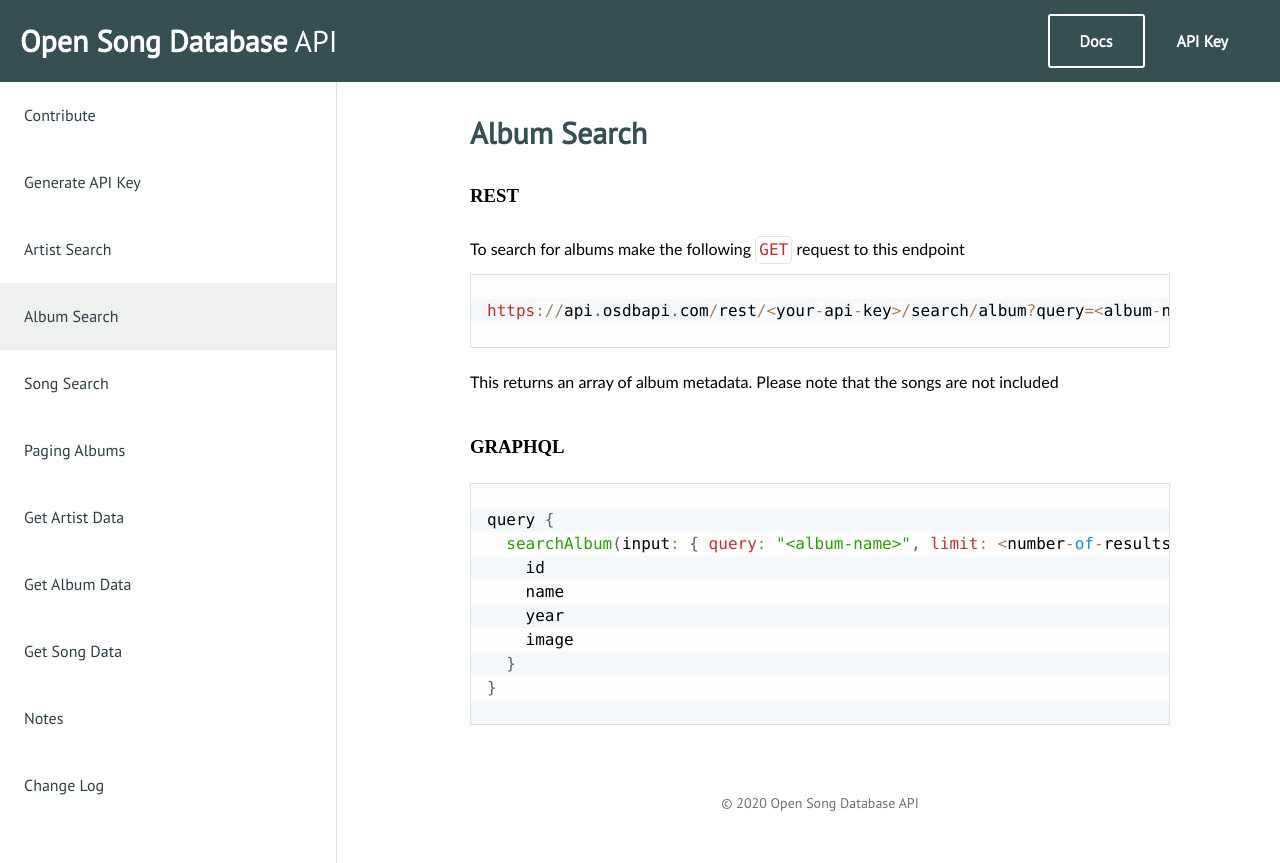
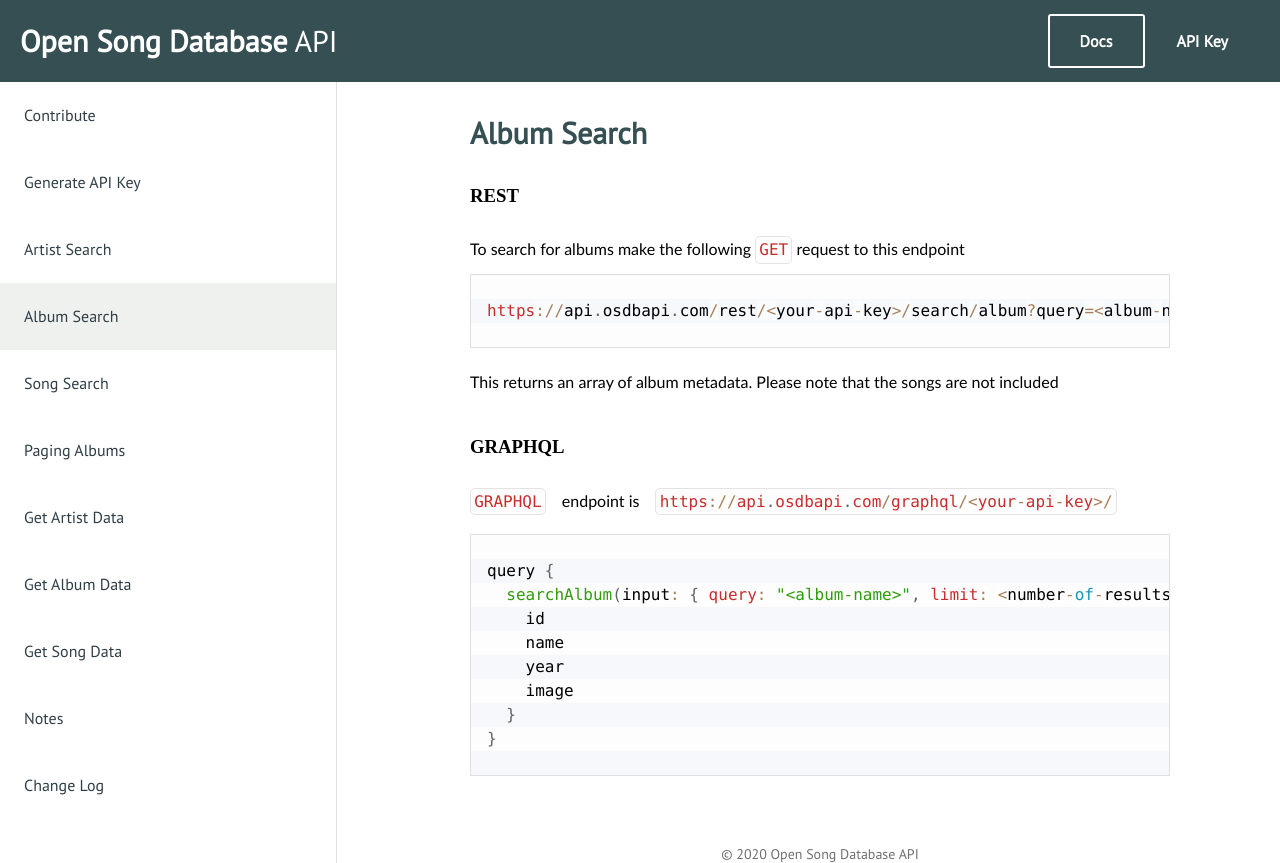
Before and after one commit to cokoghenun/open-song-database, a React (Create React App) app: page /docs/albumsearch in a window 1280 px wide. Before the commit the page ends 812 px from the top, so only its background shows below. Built offline with nearby package versions, Linux system fonts and the light colour scheme; a web font is replaced by a local one.

Commit message:
feat: Adds graphql endpoint and updates docs

```diff
--- a/src/routes/Docs/AlbumSearch.js
+++ b/src/routes/Docs/AlbumSearch.js
@@ -7,7 +7,7 @@ import Code from '../../components/Code';
 import { AppContext } from '../../components/AppContext';
 
 const AlbumSearch = () => {
-  const { restUrl } = useContext(AppContext);
+  const { restUrl, gqlUrl } = useContext(AppContext);
 
   useEffect(() => {
     Prism.highlightAll();
@@ -28,6 +28,13 @@ const AlbumSearch = () => {
           </div>
           <h3 css={{ marginTop: '30px' }}>GRAPHQL</h3>
           <div className='line-numbers language-js'>
+            <p>
+              <code>GRAPHQL</code>
+              <span css={{ display: 'inline-block', margin: '0 1rem' }}>
+                endpoint is
+              </span>
+              <code>{gqlUrl + '/<your-api-key>/'}</code>
+            </p>
             <Code
               content={`
 query {
--- a/src/routes/Docs/ArtistSearch.js
+++ b/src/routes/Docs/ArtistSearch.js
@@ -7,7 +7,7 @@ import Code from '../../components/Code';
 import { AppContext } from '../../components/AppContext';
 
 const ArtistSearch = () => {
-  const { restUrl } = useContext(AppContext);
+  const { restUrl, gqlUrl } = useContext(AppContext);
   useEffect(() => {
     Prism.highlightAll();
   }, []);
@@ -27,6 +27,13 @@ const ArtistSearch = () => {
           </div>
           <h3 css={{ marginTop: '30px' }}>GRAPHQL</h3>
           <div className='line-numbers language-js'>
+            <p>
+              <code>GRAPHQL</code>
+              <span css={{ display: 'inline-block', margin: '0 1rem' }}>
+                endpoint is
+              </span>
+              <code>{gqlUrl + '/<your-api-key>/'}</code>
+            </p>
             <Code
               content={`
 query {
--- a/src/routes/Docs/GetAlbumData.js
+++ b/src/routes/Docs/GetAlbumData.js
@@ -7,7 +7,7 @@ import Code from '../../components/Code';
 import { AppContext } from '../../components/AppContext';
 
 const GetAlbumData = () => {
-  const { restUrl } = useContext(AppContext);
+  const { restUrl, gqlUrl } = useContext(AppContext);
 
   useEffect(() => {
     Prism.highlightAll();
@@ -29,6 +29,13 @@ const GetAlbumData = () => {
           </div>
           <h3 css={{ marginTop: '30px' }}>GRAPHQL</h3>
           <div className='line-numbers language-js'>
+            <p>
+              <code>GRAPHQL</code>
+              <span css={{ display: 'inline-block', margin: '0 1rem' }}>
+                endpoint is
+              </span>
+              <code>{gqlUrl + '/<your-api-key>/'}</code>
+            </p>
             <Code
               content={`
 query {
--- a/src/routes/Docs/GetArtistData.js
+++ b/src/routes/Docs/GetArtistData.js
@@ -7,7 +7,7 @@ import Code from '../../components/Code';
 import { AppContext } from '../../components/AppContext';
 
 const GetArtistData = () => {
-  const { restUrl } = useContext(AppContext);
+  const { restUrl, gqlUrl } = useContext(AppContext);
 
   useEffect(() => {
     Prism.highlightAll();
@@ -36,6 +36,13 @@ const GetArtistData = () => {
           </div>
           <h3 css={{ marginTop: '30px' }}>GRAPHQL</h3>
           <div className='line-numbers language-js'>
+            <p>
+              <code>GRAPHQL</code>
+              <span css={{ display: 'inline-block', margin: '0 1rem' }}>
+                endpoint is
+              </span>
+              <code>{gqlUrl + '/<your-api-key>/'}</code>
+            </p>
             <Code
               content={`
 query {
--- a/src/routes/Docs/GetSongData.js
+++ b/src/routes/Docs/GetSongData.js
@@ -7,7 +7,7 @@ import Code from '../../components/Code';
 import { AppContext } from '../../components/AppContext';
 
 const GetSongData = () => {
-  const { restUrl } = useContext(AppContext);
+  const { restUrl, gqlUrl } = useContext(AppContext);
 
   useEffect(() => {
     Prism.highlightAll();
@@ -26,6 +26,13 @@ const GetSongData = () => {
             </pre>
             <h3 css={{ marginTop: '30px' }}>GRAPHQL</h3>
             <div className='line-numbers language-js'>
+              <p>
+                <code>GRAPHQL</code>
+                <span css={{ display: 'inline-block', margin: '0 1rem' }}>
+                  endpoint is
+                </span>
+                <code>{gqlUrl + '/<your-api-key>/'}</code>
+              </p>
               <Code
                 content={`
 query {
--- a/src/routes/Docs/PagingAlbum.js
+++ b/src/routes/Docs/PagingAlbum.js
@@ -7,7 +7,7 @@ import Code from '../../components/Code';
 import { AppContext } from '../../components/AppContext';
 
 const PagingAlbum = () => {
-  const { restUrl } = useContext(AppContext);
+  const { restUrl, gqlUrl } = useContext(AppContext);
 
   useEffect(() => {
     Prism.highlightAll();
@@ -33,6 +33,13 @@ const PagingAlbum = () => {
           </div>
           <h3 css={{ marginTop: '30px' }}>GRAPHQL</h3>
           <div className='line-numbers language-js'>
+            <p>
+              <code>GRAPHQL</code>
+              <span css={{ display: 'inline-block', margin: '0 1rem' }}>
+                endpoint is
+              </span>
+              <code>{gqlUrl + '/<your-api-key>/'}</code>
+            </p>
             <Code
               content={`
 query {
--- a/src/routes/Docs/SongSearch.js
+++ b/src/routes/Docs/SongSearch.js
@@ -7,7 +7,7 @@ import Code from '../../components/Code';
 import { AppContext } from '../../components/AppContext';
 
 const SongSearch = () => {
-  const { restUrl } = useContext(AppContext);
+  const { restUrl, gqlUrl } = useContext(AppContext);
 
   useEffect(() => {
     Prism.highlightAll();
@@ -26,6 +26,13 @@ const SongSearch = () => {
           </div>
           <h3 css={{ marginTop: '30px' }}>GRAPHQL</h3>
           <div className='line-numbers language-js'>
+            <p>
+              <code>GRAPHQL</code>
+              <span css={{ display: 'inline-block', margin: '0 1rem' }}>
+                endpoint is
+              </span>
+              <code>{gqlUrl + '/<your-api-key>/'}</code>
+            </p>
             <Code
               content={`
 query {
```
Also changed, not shown: 1 other file (tests, documents, lock files or other folders).
